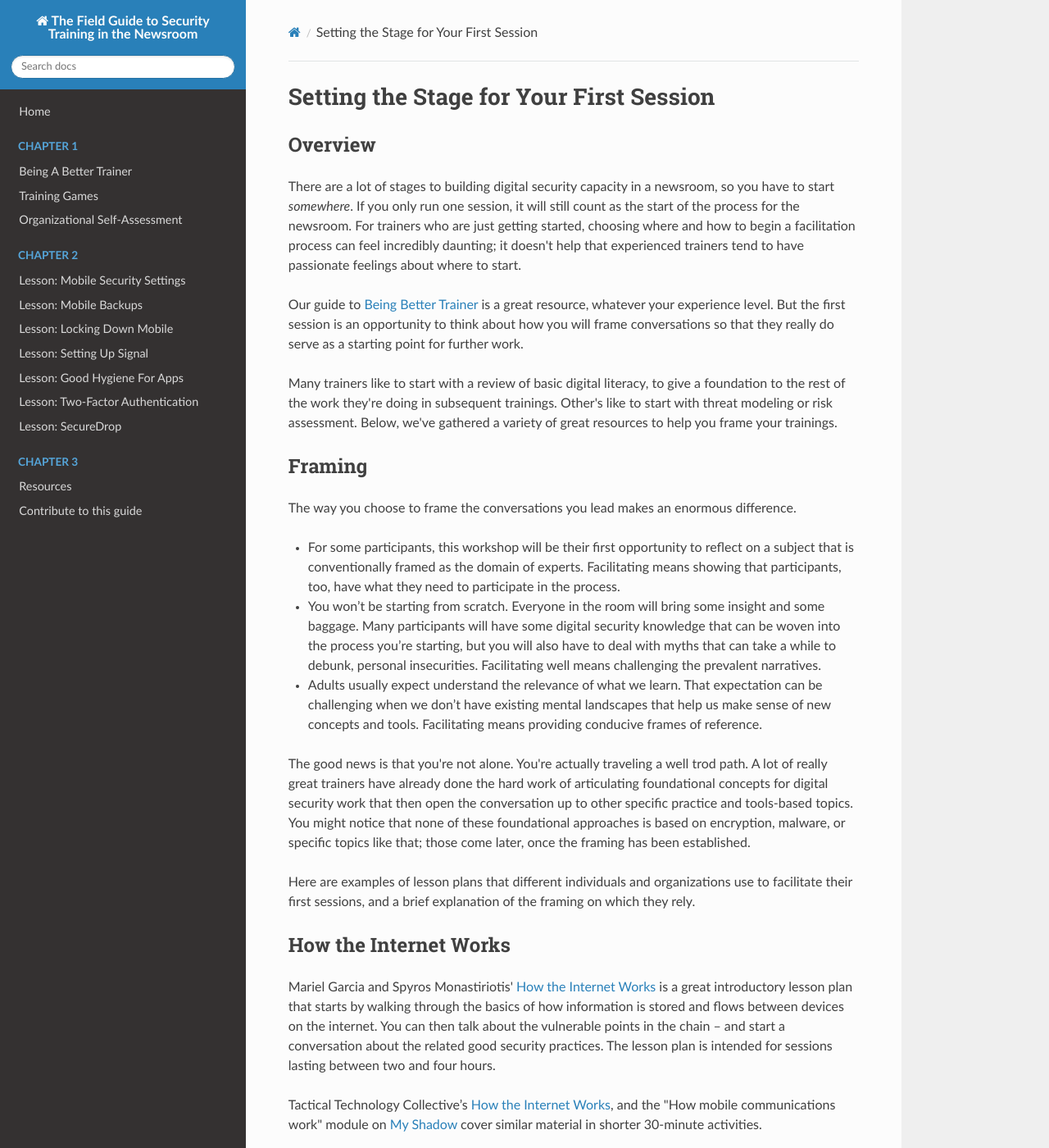
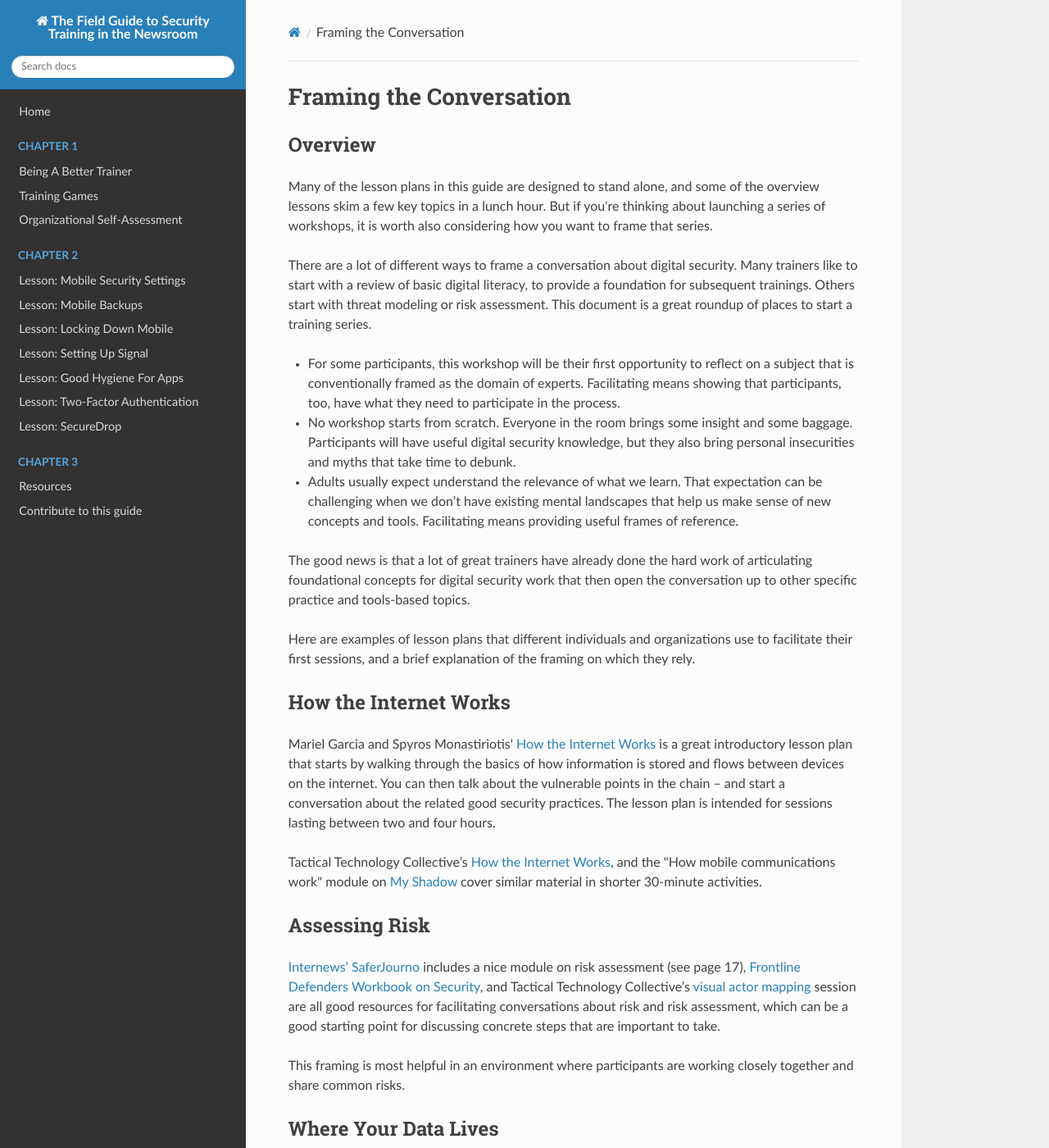
Before and after one commit to OpenNewsLabs/field-guide-security-training-newsroom, an MkDocs documentation site: the page built from docs/Chapter01-04-FramingStrategies.md, in a window 1280 px wide and 1400 px high. Shown: the whole window at 82% size. Built offline with MkDocs 1.6.1, drawn with Linux system fonts in a browser that asks for light colours; nearby versions of some CDN libraries; old or Windows-style settings are respelled for this version of MkDocs; some of the changed text lies outside the part shown.

Commit message:
More accurate name. Also pulling out a lot of material that's covered well in "Being a better trainer."

```diff
--- a/docs/Chapter01-04-YourFirstSession.md
+++ b/docs/Chapter01-04-FramingStrategies.md
@@ -1,28 +1,18 @@
-# Setting the Stage for Your First Session
-
-<!-- This is really a guide to a few places to start introducing and framing digital security. -->
+# Framing the Conversation
 
 ## Overview
-There are a lot of stages to building digital security capacity in a newsroom, so you have to start *somewhere*. If you only run one session, it will still count as the start of the process for the newsroom. For trainers who are just getting started, choosing where and how to begin a facilitation process can feel incredibly daunting; it doesn't help that experienced trainers tend to have passionate feelings about where to start.
 
-Our guide to [Being Better Trainer](docs/Chapter01-01-BeingABetterTrainer.md) is a great resource, whatever your experience level. But the first session is an opportunity to think about how you will frame conversations so that they really do serve as a starting point for further work.
+Many of the lesson plans in this guide are designed to stand alone, and some of the overview lessons skim a few key topics in a lunch hour. But if you're thinking about launching a series of workshops, it is worth also considering how you want to frame that series.
 
-Many trainers like to start with a review of basic digital literacy, to give a foundation to the rest of the work they're doing in subsequent trainings. Other's like to start with threat modeling or risk assessment. Below, we've gathered a variety of great resources to help you frame your trainings.
-
-<!--
- resource discusses considerations that you should have in all of your sessions, but we do think that first sessions can especially serve two purposes: setting a **good framing** that enables further work on digital security capacity building, and **understanding and honoring the needs and expectations of the group with which you will be working**.-->
-
-## Framing
-
-The way you choose to frame the conversations you lead makes an enormous difference.
+There are a lot of different ways to frame a conversation about digital security. Many trainers like to start with a review of basic digital literacy, to provide a foundation for subsequent trainings. Others start with threat modeling or risk assessment. This document is a great roundup of places to start a training series.
 
 * For some participants, this workshop will be their first opportunity to reflect on a subject that is conventionally framed as the domain of experts. Facilitating means showing that participants, too, have what they need to participate in the process.
 
-* You won’t be starting from scratch. Everyone in the room will bring some insight and some baggage. Many participants will have some digital security knowledge that can be woven into the process you’re starting, but you will also have to deal with myths that can take a while to debunk, personal insecurities. Facilitating well means challenging the prevalent narratives.
+* No workshop starts from scratch. Everyone in the room brings some insight and some baggage. Participants will have useful digital security knowledge, but they also bring personal insecurities and myths that take time to debunk.
 
-* Adults usually expect understand the relevance of what we learn. That expectation can be challenging when we don’t have existing mental landscapes that help us make sense of new concepts and tools. Facilitating means providing conducive frames of reference.
+* Adults usually expect understand the relevance of what we learn. That expectation can be challenging when we don’t have existing mental landscapes that help us make sense of new concepts and tools. Facilitating means providing useful frames of reference.
 
-The good news is that you're not alone. You're actually traveling a well trod path. A lot of really great trainers have already done the hard work of articulating foundational concepts for digital security work that then open the conversation up to other specific practice and tools-based topics. You might notice that none of these foundational approaches is based on encryption, malware, or specific topics like that; those come later, once the framing has been established.
+The good news is that a lot of great trainers have already done the hard work of articulating foundational concepts for digital security work that then open the conversation up to other specific practice and tools-based topics.
 
 Here are examples of lesson plans that different individuals and organizations use to facilitate their first sessions, and a brief explanation of the framing on which they rely.
 
@@ -80,21 +70,8 @@
 
 A few more valuable points to keep in mind:
 
-* Digital security is not just about knowledge: it is also about changing habits. Nobody changes all of their habits based on one two-hour session. What are the realistic commitments we can to make?
-* Security is an effort we make for ourselves, for others we care about, and also for others we currently do not care about. Because we rely on each other. See it as an act of moral obligation, civic responsibility, or love.
-* Everyone has individual needs and different starting points, and we can get to explore some of them in the group setting, but if we are working in an organizational setting, the threat models that address all the participants must be prioritized. Some boundaries will be set to keep the session relevant for everyone.
+* Digital security is not just about knowledge: it is also about changing habits. Nobody changes all of their habits based on one two-hour session. Encourage participants to make realistic commitments, and keep them.
+* Security is an effort we make for ourselves, for others we care about, and also for others we currently do not care about. We rely on each other -- security might be an act of moral obligation, civic responsibility, or love.
 * Normalizing secure communications is a way to work in solidarity with more vulnerable groups. As more people use encrypted channels to touch base about what's for dinner, we all help make secure communication normal.
 
-How can we have those conversations at the start? Surveys before workshops are  great, but they are not the only option. Some of the "framing" suggestions above start with activities that incorporate (or can be easily tweaked to incorporate) these conversations, and Chris Michael published [a very useful resource for that](https://level-up.cc/you-the-trainer/first-3-sessions-of-your-event/developing-a-shared-brain/). Even if you opt for a lecture because a participatory format isn't a good fit, you can build in a short interactive component to ask people about what they expect from the session. Prompts might include:
-
-* What is your previous experience with digital security topics? Saying "none" is okay!
-* What brings you to this workshop?
-* Has anybody been to a digital security session before?
-* At the end of this session, what would you like to walk away with? How about at the end of the process, when we have completed all our sessions?
-* What have you heard people say about digital security on the media or in your social circles?
-* Do you have any digital security tips or things you already do?
-* What are some of your most pressing questions in terms of digital security?
-
-And then what? If you do this in-session, rather than before, *maybe* you won’t be able to produce a new session agenda from scratch on the spot, but taking note of what is said can help you tweak your examples and language as you go through the session as you originally planned it (to especially address the points that were raised), and will help you in the planning of future sessions.
-
-Hearing from participants can also help you spot any opportunities to get everyone in sync. For example: if you have people with more experience, or with technical backgrounds, you can give them extra tasks to keep their attention and promote their growth: you can pair them up in some sections so they can mentor their peers, or they can participate as note-takers or designated [jargon ball throwers](https://www.level-up.cc/you-the-trainer/be-a-better-trainer/).
+Many of the "framing" suggestions above start with activities that incorporate (or can be easily tweaked to incorporate) these conversations, and Chris Michael published [a very useful resource for getting participants in sync](https://level-up.cc/you-the-trainer/first-3-sessions-of-your-event/developing-a-shared-brain/).
```
